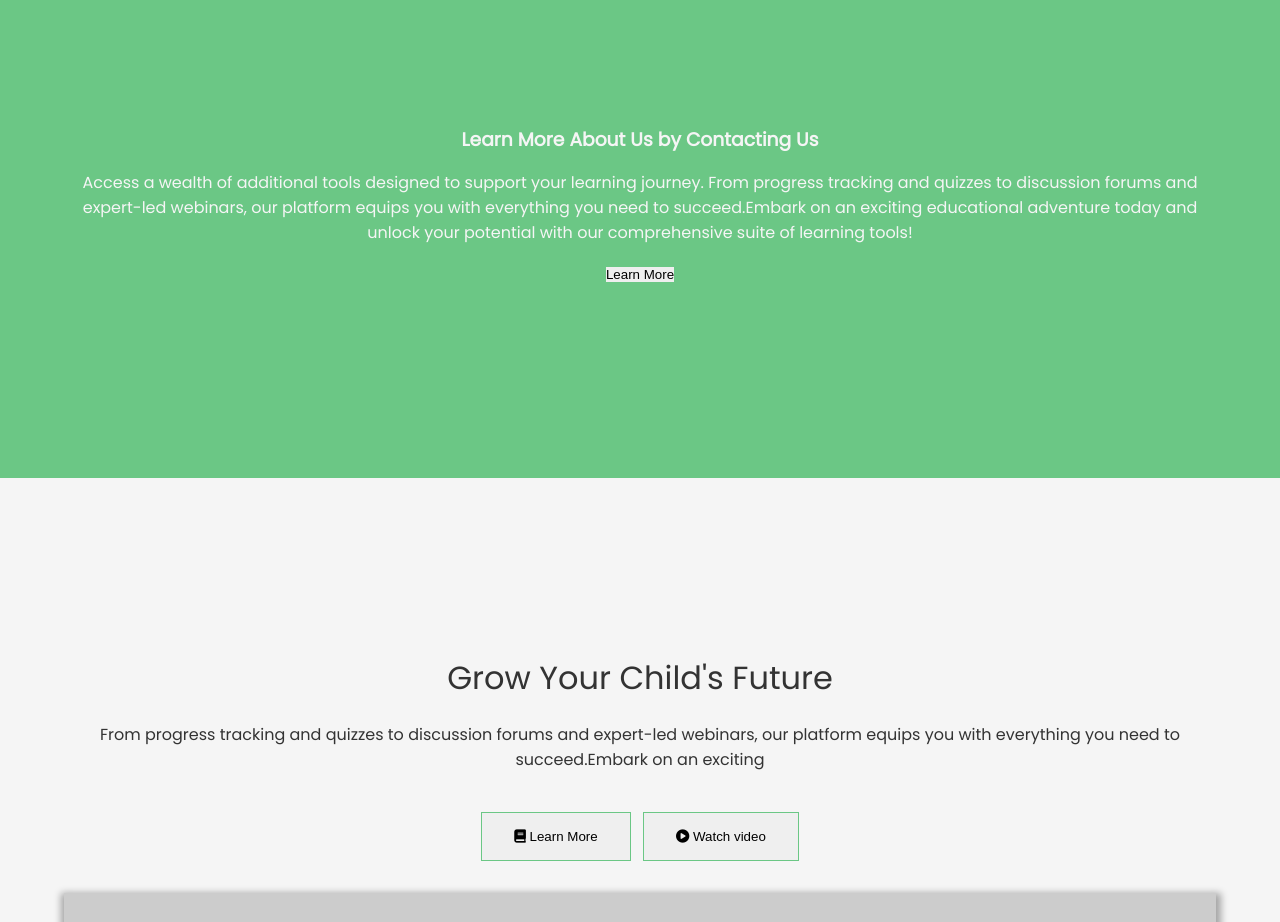
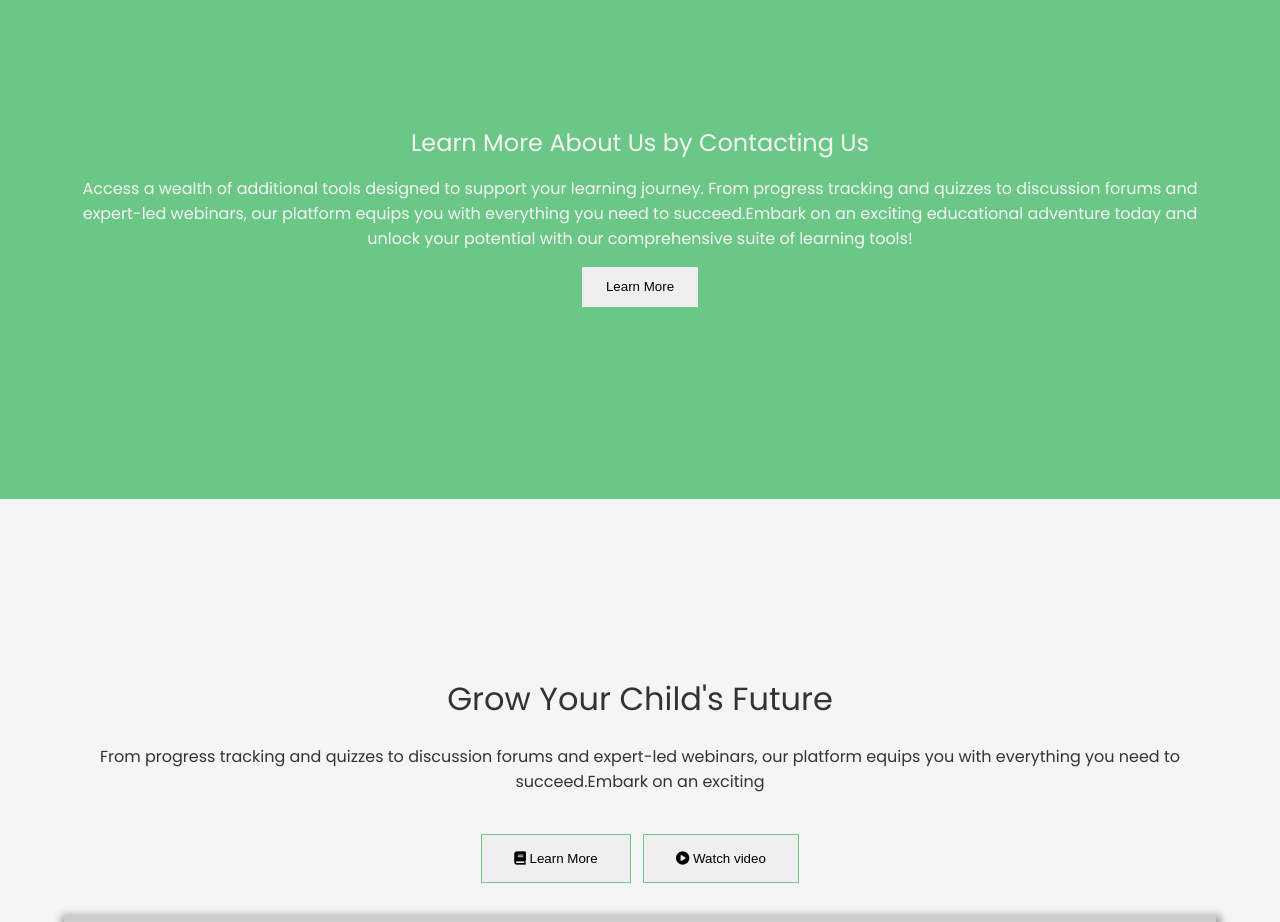
Before and after one commit to aaronBIOO/Website-Design, a plain HTML site: page index.html in a window 1280 px wide. Shown: the part 1000-1922 px from the top of the page. Drawn offline with Linux system fonts and the light colour scheme; a web font is replaced by a local one.

Commit message:
error correction

```diff
--- a/style.css
+++ b/style.css
@@ -80,11 +80,15 @@ body {
 button {
     color: none;
     border: none;
-
+    padding: 0.8rem 1.5rem;
 }
 
 .cta__button {
     padding: 0.8rem 1.2rem;
+}
+.cta__title {
+    font-size: 1.5rem;
+    font-weight: 400;
 }
 
 /* Video style */
```
